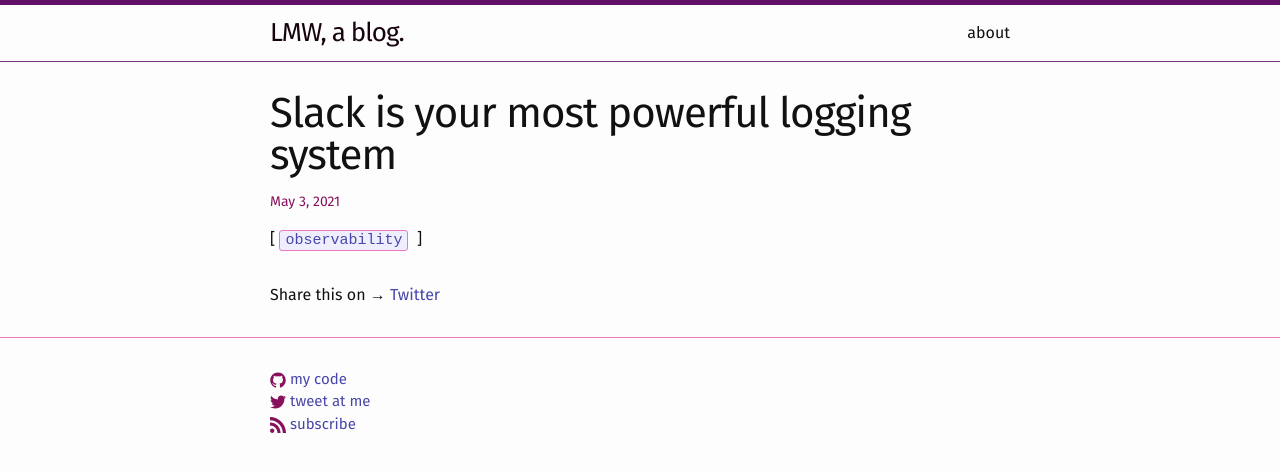
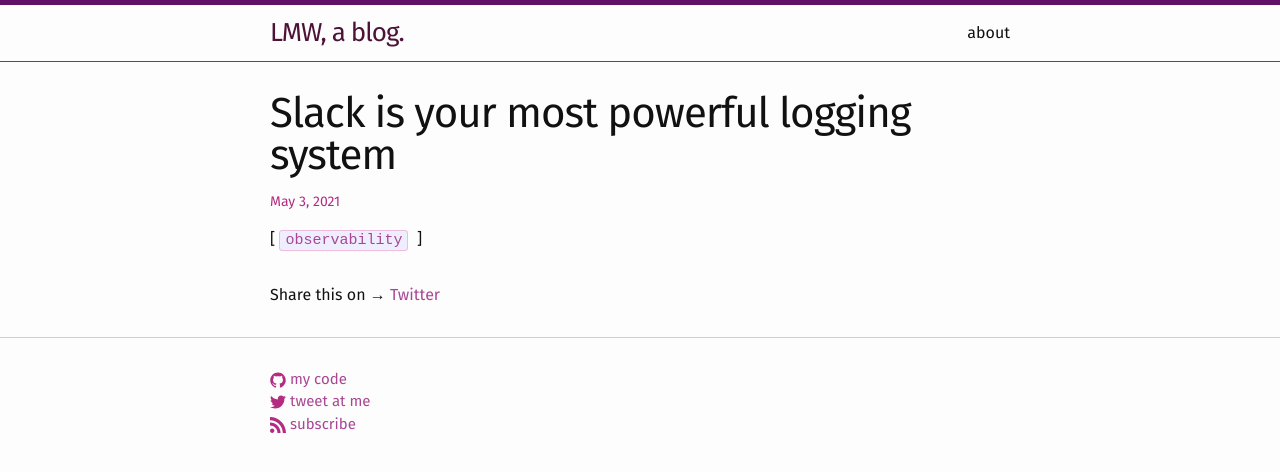
Before and after one commit to ghazaal71/loganmeetsworld, a Jekyll site: the page built from drafts/2021-05-03-slack-etiquette.markdown, in a window 1280 px wide. Shown: the top 472 px of the page. Built offline with Jekyll 4.4.1, drawn with Linux system fonts in a browser that asks for light colours.

Commit message:
change some colors

```diff
--- a/_posts/2019-03-03-sre-interview-questions.markdown
+++ b/_posts/2019-03-04-sre-interview-questions.markdown
@@ -1,7 +1,7 @@
 ---
 layout: post
 title: "Questions I ask in SRE interviews"
-date: 2019-03-03
+date: 2019-03-04
 tags: careers, interviewing
 ---
 <!-- markdownlint-disable MD033 -->
--- a/css/main.scss
+++ b/css/main.scss
@@ -18,11 +18,11 @@
 
 $text-color:       #111;
 $background-color: #fdfdfd;
-$brand-color:      #4746A9;
+$brand-color:      #a94694;
 $pretty-purple:    #601167;
 $pretty-purple-light: #77357D;
 
-$grey-color:       #87115C;
+$grey-color:       #b42b82;
 $grey-color-light: lighten($grey-color, 40%);
 $grey-color-dark:  darken($grey-color, 25%);
 
--- a/drafts/2021-05-03-slack-etiquette.markdown
+++ b/drafts/2021-05-03-slack-etiquette.markdown
@@ -1,7 +1,7 @@
 ---
 layout: post
 title: "Slack is your most powerful logging system"
-date: 2021-05-03T14:35:00-04:00
+date: 2021-05-03
 tags: observability
 ---
 <!-- markdownlint-disable MD033 -->
```
